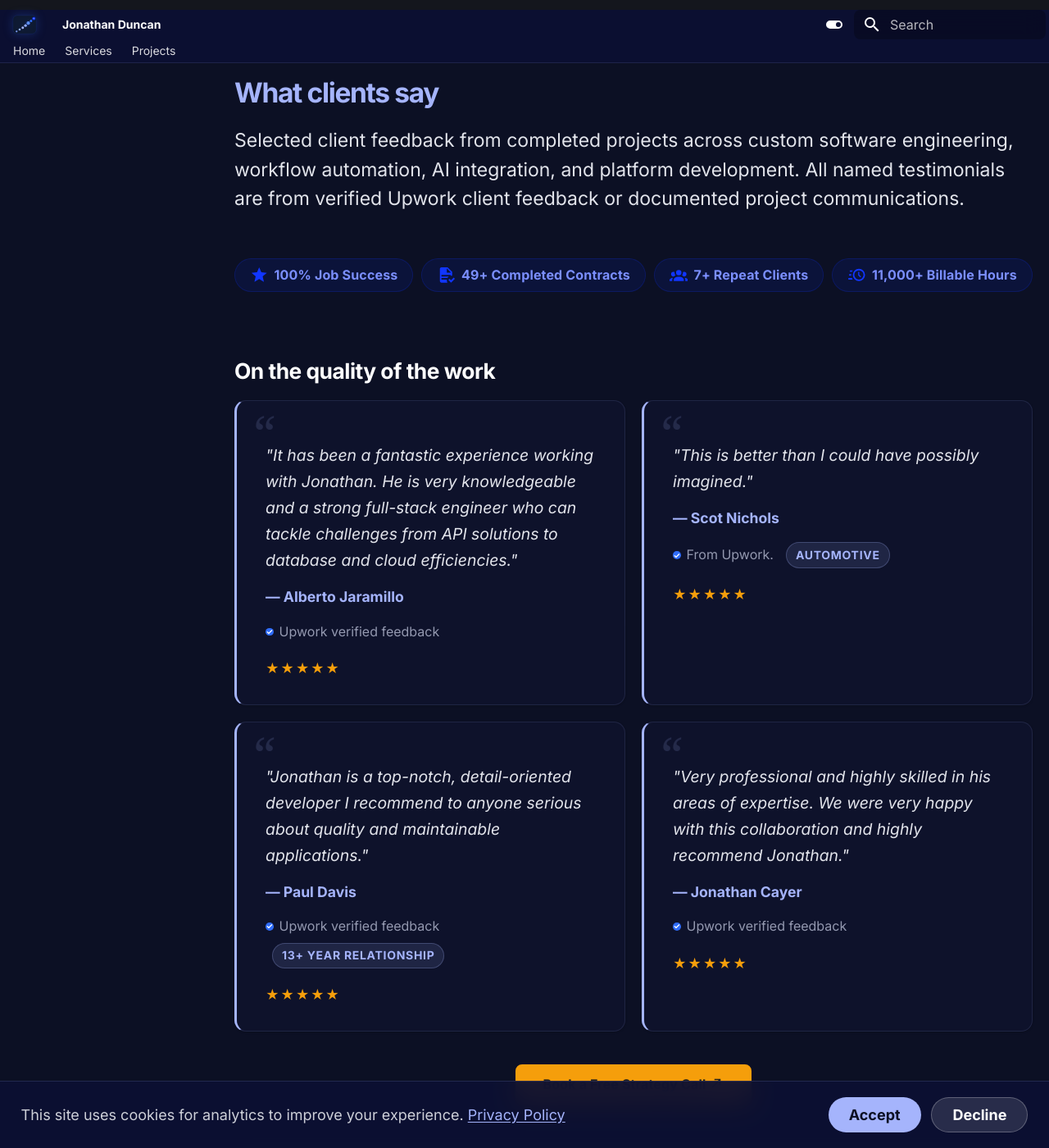
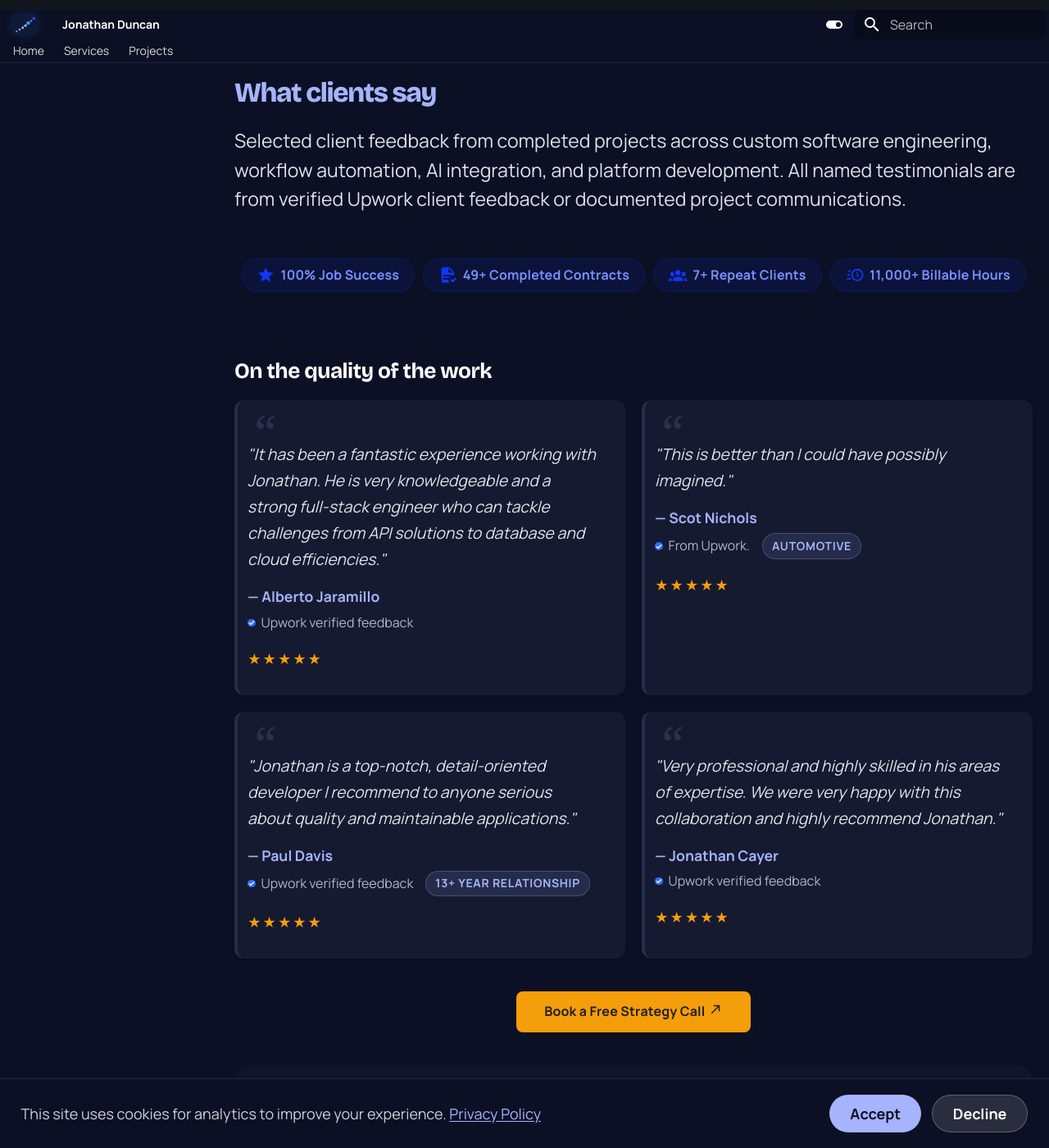
Before and after one commit to JonathanDDuncan/jonathanduncanprowebsite, an MkDocs documentation site: the page built from docs/testimonials.md, in a window 1280 px wide and 1400 px high. Shown: the whole window at 82% size. Built offline with MkDocs 1.6.1 and Material for MkDocs 9.7.7, drawn with Linux system fonts in a browser that asks for light colours.

Commit message:
style: update testimonial formatting to use blockquote elements and enhance accessibility features

```diff
--- a/docs/javascripts/extra.js
+++ b/docs/javascripts/extra.js
@@ -233,13 +233,25 @@
 
   var heroVisible   = true;
   var bottomVisible = false;
+  var cookieVisible = false;
 
   function updateBar() {
-    if (!heroVisible && !bottomVisible) {
+    if (!heroVisible && !bottomVisible && !cookieVisible) {
       ctaBar.classList.add("visible");
     } else {
       ctaBar.classList.remove("visible");
     }
+  }
+
+  /* Track cookie consent banner visibility */
+  var cookieBanner = document.querySelector(".cookie-consent");
+  if (cookieBanner) {
+    var cookieObs = new MutationObserver(function () {
+      cookieVisible = cookieBanner.classList.contains("visible");
+      updateBar();
+    });
+    cookieObs.observe(cookieBanner, { attributes: true, attributeFilter: ["class"] });
+    cookieVisible = cookieBanner.classList.contains("visible");
   }
 
   if (heroSection) {
@@ -380,8 +392,14 @@
         }
 
         /* Accessibility — carry over alt text */
-        svg.setAttribute("role", "img");
-        svg.setAttribute("aria-label", img.alt || "");
+        var altText = img.alt || "";
+        if (altText) {
+          svg.setAttribute("role", "img");
+          svg.setAttribute("aria-label", altText);
+        } else {
+          svg.setAttribute("role", "presentation");
+          svg.setAttribute("aria-hidden", "true");
+        }
 
         img.replaceWith(svg);
         svgs[i] = svg;
--- a/docs/stylesheets/extra.css
+++ b/docs/stylesheets/extra.css
@@ -3,6 +3,38 @@
    Royal Blue #1136FF | Cornflower #2F6CF9 | Periwinkle #A5B4FC
    Dark Charcoal #1F1F1F | Black #000000 | White #FFFFFF
    ========================================================================== */
+
+/* ---------- Skip link (a11y) ---------- */
+.skip-link {
+  position: absolute;
+  top: -100%;
+  left: 1rem;
+  z-index: 9999;
+  padding: 0.6rem 1.2rem;
+  background: var(--color-accent-warm, #F59E0B);
+  color: #1F1F1F;
+  font-weight: 700;
+  font-size: 0.85rem;
+  border-radius: 0 0 8px 8px;
+  text-decoration: none;
+  transition: top 0.2s;
+}
+
+.skip-link:focus {
+  top: 0;
+}
+
+/* ---------- Global focus-visible ---------- */
+a:focus-visible,
+button:focus-visible,
+[role="button"]:focus-visible,
+input:focus-visible,
+select:focus-visible,
+textarea:focus-visible,
+summary:focus-visible {
+  outline: 2px solid #A5B4FC;
+  outline-offset: 2px;
+}
 
 /* ---------- Design tokens: fluid spacing & typography ---------- */
 :root {
@@ -54,7 +86,7 @@
   --md-accent-fg-color: #A5B4FC;
   --md-typeset-a-color: #A5B4FC;
   --md-default-fg-color: #e2e4eb;
-  --md-default-fg-color--light: #9499b0;
+  --md-default-fg-color--light: #b0b5cc;
   --md-code-bg-color: #111530;
   --md-code-fg-color: #c8ccdf;
   --md-shadow-z1: 0 2px 12px rgba(17, 54, 255, 0.12);
@@ -66,11 +98,9 @@
   overflow-x: hidden;
 }
 
-/* ---------- Header — glass morphism ---------- */
+/* ---------- Header ---------- */
 .md-header {
-  background: rgba(12, 16, 50, 0.92);
-  backdrop-filter: blur(16px) saturate(1.4);
-  -webkit-backdrop-filter: blur(16px) saturate(1.4);
+  background: #0c1024;
   border-bottom: 1px solid rgba(165, 180, 252, 0.12);
 }
 
@@ -206,16 +236,14 @@
   background-color: rgba(165, 180, 252, 0.1);
 }
 
-/* ---------- Footer — glass morphism (matches header) ---------- */
+/* ---------- Footer ---------- */
 .md-footer {
-  background: rgba(12, 16, 50, 0.92);
-  backdrop-filter: blur(16px) saturate(1.4);
-  -webkit-backdrop-filter: blur(16px) saturate(1.4);
+  background: #0c1024;
   border-top: 1px solid rgba(165, 180, 252, 0.12);
 }
 
 .md-footer-meta {
-  background: rgba(12, 16, 50, 0.92);
+  background: #0c1024;
 }
 
 [data-md-color-scheme="default"] .md-footer {
@@ -237,19 +265,19 @@
 .md-typeset .grid.cards > ol > li,
 .md-typeset .grid.cards > ul > li {
   border: 1px solid rgba(47, 108, 249, 0.12);
-  border-left: 3px solid transparent;
   border-radius: 14px;
   padding: var(--space-xl) var(--space-lg);
   transition: border-color 0.25s cubic-bezier(0.33, 1, 0.68, 1),
               box-shadow 0.25s ease,
-              transform 0.25s cubic-bezier(0.33, 1, 0.68, 1);
+              transform 0.25s cubic-bezier(0.33, 1, 0.68, 1),
+              background-color 0.25s ease;
   box-shadow: 0 1px 3px rgba(0, 0, 0, 0.04), 0 1px 2px rgba(0, 0, 0, 0.06);
 }
 
 .md-typeset .grid.cards > ol > li:hover,
 .md-typeset .grid.cards > ul > li:hover {
-  border-color: rgba(17, 54, 255, 0.18);
-  border-left: 3px solid #1136FF;
+  border-color: rgba(17, 54, 255, 0.22);
+  background-color: rgba(17, 54, 255, 0.03);
   box-shadow: 0 12px 24px rgba(17, 54, 255, 0.08), 0 4px 8px rgba(0, 0, 0, 0.04);
   transform: translateY(-4px);
 }
@@ -257,7 +285,6 @@
 [data-md-color-scheme="slate"] .md-typeset .grid.cards > ol > li,
 [data-md-color-scheme="slate"] .md-typeset .grid.cards > ul > li {
   border-color: rgba(165, 180, 252, 0.1);
-  border-left: 3px solid transparent;
   background: rgba(17, 20, 50, 0.5);
   box-shadow: 0 1px 3px rgba(0, 0, 0, 0.12), 0 1px 2px rgba(0, 0, 0, 0.08);
 }
@@ -265,7 +292,7 @@
 [data-md-color-scheme="slate"] .md-typeset .grid.cards > ol > li:hover,
 [data-md-color-scheme="slate"] .md-typeset .grid.cards > ul > li:hover {
   border-color: rgba(165, 180, 252, 0.25);
-  border-left: 3px solid #A5B4FC;
+  background: rgba(165, 180, 252, 0.06);
   box-shadow: 0 12px 24px rgba(165, 180, 252, 0.06);
 }
 
@@ -321,6 +348,13 @@
 }
 
 /* ---------- Headings ---------- */
+.md-typeset h1,
+.md-typeset h2,
+.md-typeset h3,
+.md-typeset h4 {
+  font-family: 'Bricolage Grotesque', var(--md-text-font-family), sans-serif;
+}
+
 .md-typeset h1 {
   font-size: var(--text-2xl);
   line-height: 1.08;
@@ -372,6 +406,14 @@
   word-wrap: break-word;
 }
 
+/* Body text line length cap */
+.md-typeset > p,
+.md-typeset > ul,
+.md-typeset > ol,
+.md-typeset > blockquote {
+  max-width: 75ch;
+}
+
 /* ---------- Admonitions ---------- */
 .md-typeset .admonition,
 .md-typeset details {
@@ -396,9 +438,9 @@
 /* ---------- Blockquote / testimonial quotes ---------- */
 .md-typeset blockquote {
   position: relative;
-  border-left: 3px solid var(--color-cornflower);
+  border: 1px solid rgba(47, 108, 249, 0.15);
   background: rgba(17, 54, 255, 0.04);
-  border-radius: 0 12px 12px 0;
+  border-radius: 12px;
   padding: 1.25rem 1.5rem 1.25rem 1.75rem;
   margin: 1.5rem 0;
   font-size: 0.95rem;
@@ -424,7 +466,7 @@
 
 [data-md-color-scheme="slate"] .md-typeset blockquote {
   background: rgba(165, 180, 252, 0.06);
-  border-left-color: var(--color-periwinkle);
+  border-color: rgba(165, 180, 252, 0.12);
   color: rgba(255, 255, 255, 0.82);
 }
 
@@ -1469,6 +1511,50 @@
    STATIC TESTIMONIAL GRID — replaces carousels
    ========================================================================== */
 
+/* Reset blockquote defaults when used as testimonial card */
+blockquote.testimonial-card {
+  border: none;
+  background: none;
+  margin: 0;
+  padding: 1.5rem 1.75rem;
+  padding-top: 2.5rem;
+  font-size: inherit;
+  line-height: inherit;
+  color: inherit;
+  max-width: none;
+}
+
+.md-typeset blockquote.testimonial-card::before {
+  content: '\201C';
+  position: absolute;
+  top: 0.4rem;
+  left: 1rem;
+  font-size: 3rem;
+  font-family: Georgia, serif;
+  line-height: 1;
+  color: rgba(17, 54, 255, 0.12);
+  opacity: 1;
+  pointer-events: none;
+}
+
+[data-md-color-scheme="slate"] .md-typeset blockquote.testimonial-card::before {
+  color: rgba(165, 180, 252, 0.15);
+}
+
+blockquote.testimonial-card p {
+  margin: 0;
+}
+
+blockquote.testimonial-card footer {
+  display: flex;
+  flex-direction: column;
+  gap: 0.25rem;
+}
+
+blockquote.testimonial-card cite {
+  font-style: normal;
+}
+
 .testimonial-static-grid {
   display: grid;
   grid-template-columns: repeat(2, 1fr);
@@ -1496,33 +1582,15 @@
   padding-top: 2.5rem;
   border-radius: 14px;
   border: 1px solid rgba(47, 108, 249, 0.14);
-  border-left: 3px solid #1136FF;
-  background: rgba(255, 255, 255, 0.92);
+  background: rgba(17, 54, 255, 0.02);
   box-shadow: 0 1px 3px rgba(0, 0, 0, 0.04), 0 1px 2px rgba(0, 0, 0, 0.06);
   transition: transform 0.25s cubic-bezier(0.33, 1, 0.68, 1), box-shadow 0.25s ease;
   position: relative;
 }
 
-.testimonial-card::before {
-  content: '\201C';
-  position: absolute;
-  top: 0.4rem;
-  left: 1rem;
-  font-size: 3rem;
-  font-family: Georgia, serif;
-  line-height: 1;
-  color: rgba(17, 54, 255, 0.12);
-  pointer-events: none;
-}
-
-[data-md-color-scheme="slate"] .testimonial-card::before {
-  color: rgba(165, 180, 252, 0.15);
-}
-
 [data-md-color-scheme="slate"] .testimonial-card {
   background: rgba(17, 20, 50, 0.55);
   border-color: rgba(165, 180, 252, 0.12);
-  border-left-color: #A5B4FC;
   box-shadow: 0 1px 3px rgba(0, 0, 0, 0.12), 0 1px 2px rgba(0, 0, 0, 0.08);
 }
 
@@ -1820,8 +1888,7 @@
   font-size: 1.15em;
   font-weight: 500;
   line-height: 1.6;
-  border-left: 3px solid #1136FF;
-  padding-left: 1.5rem;
+  padding-left: 0;
   text-align: left;
   margin: 0;
 }
@@ -1832,7 +1899,6 @@
 
 [data-md-color-scheme="slate"] .carousel-quote {
   color: #e2e4eb;
-  border-left-color: #A5B4FC;
 }
 
 .carousel-author {
@@ -1993,9 +2059,9 @@
   font-size: 1.05rem;
   line-height: 1.55;
   color: var(--md-default-fg-color);
-  border-left: 3px solid #1136FF;
+  border: 1px solid rgba(17, 54, 255, 0.1);
   background: rgba(17, 54, 255, 0.03);
-  border-radius: 0 10px 10px 0;
+  border-radius: 10px;
 }
 
 .hero-micro-testimonial em {
@@ -2003,7 +2069,7 @@
 }
 
 [data-md-color-scheme="slate"] .hero-micro-testimonial {
-  border-left-color: #A5B4FC;
+  border-color: rgba(165, 180, 252, 0.1);
   background: rgba(165, 180, 252, 0.04);
 }
 
@@ -2058,9 +2124,7 @@
    ========================================================================== */
 
 .site-footer {
-  background: rgba(12, 16, 50, 0.92);
-  backdrop-filter: blur(16px) saturate(1.4);
-  -webkit-backdrop-filter: blur(16px) saturate(1.4);
+  background: #0c1024;
   border-top: 1px solid rgba(165, 180, 252, 0.12);
   color: rgba(226, 228, 235, 0.85);
   padding: var(--space-xl) var(--space-lg) var(--space-lg);
@@ -2240,9 +2304,7 @@
   right: 0;
   z-index: 200;
   padding: var(--space-md) var(--space-lg);
-  background: rgba(12, 16, 50, 0.95);
-  backdrop-filter: blur(16px) saturate(1.4);
-  -webkit-backdrop-filter: blur(16px) saturate(1.4);
+  background: #0c1024;
   border-top: 1px solid rgba(165, 180, 252, 0.15);
   color: rgba(226, 228, 235, 0.9);
   display: flex;
--- a/docs/testimonials.md
+++ b/docs/testimonials.md
@@ -18,29 +18,37 @@
 
 <div class="testimonial-static-grid">
 
-  <div class="testimonial-card">
-    <span class="testimonial-card__quote">"It has been a fantastic experience working with Jonathan. He is very knowledgeable and a strong full-stack engineer who can tackle challenges from API solutions to database and cloud efficiencies."</span>
-    <span class="testimonial-card__author">— Alberto Jaramillo</span>
-    <span class="testimonial-card__meta">Upwork verified feedback</span>
-  </div>
+  <blockquote class="testimonial-card">
+    <p class="testimonial-card__quote">"It has been a fantastic experience working with Jonathan. He is very knowledgeable and a strong full-stack engineer who can tackle challenges from API solutions to database and cloud efficiencies."</p>
+    <footer>
+      <cite class="testimonial-card__author">— Alberto Jaramillo</cite>
+      <span class="testimonial-card__meta">Upwork verified feedback</span>
+    </footer>
+  </blockquote>
 
-  <div class="testimonial-card">
-    <span class="testimonial-card__quote">"This is better than I could have possibly imagined."</span>
-    <span class="testimonial-card__author">— Scot Nichols</span>
-    <span class="testimonial-card__meta">From Upwork. <span class="industry-tag">Automotive</span></span>
-  </div>
+  <blockquote class="testimonial-card">
+    <p class="testimonial-card__quote">"This is better than I could have possibly imagined."</p>
+    <footer>
+      <cite class="testimonial-card__author">— Scot Nichols</cite>
+      <span class="testimonial-card__meta">From Upwork. <span class="industry-tag">Automotive</span></span>
+    </footer>
+  </blockquote>
 
-  <div class="testimonial-card">
-    <span class="testimonial-card__quote">"Jonathan is a top-notch, detail-oriented developer I recommend to anyone serious about quality and maintainable applications."</span>
-    <span class="testimonial-card__author">— Paul Davis</span>
-    <span class="testimonial-card__meta">Upwork verified feedback <span class="industry-tag">13+ year relationship</span></span>
-  </div>
+  <blockquote class="testimonial-card">
+    <p class="testimonial-card__quote">"Jonathan is a top-notch, detail-oriented developer I recommend to anyone serious about quality and maintainable applications."</p>
+    <footer>
+      <cite class="testimonial-card__author">— Paul Davis</cite>
+      <span class="testimonial-card__meta">Upwork verified feedback <span class="industry-tag">13+ year relationship</span></span>
+    </footer>
+  </blockquote>
 
-  <div class="testimonial-card">
-    <span class="testimonial-card__quote">"Very professional and highly skilled in his areas of expertise. We were very happy with this collaboration and highly recommend Jonathan."</span>
-    <span class="testimonial-card__author">— Jonathan Cayer</span>
-    <span class="testimonial-card__meta">Upwork verified feedback</span>
-  </div>
+  <blockquote class="testimonial-card">
+    <p class="testimonial-card__quote">"Very professional and highly skilled in his areas of expertise. We were very happy with this collaboration and highly recommend Jonathan."</p>
+    <footer>
+      <cite class="testimonial-card__author">— Jonathan Cayer</cite>
+      <span class="testimonial-card__meta">Upwork verified feedback</span>
+    </footer>
+  </blockquote>
 
 </div>
 
@@ -54,29 +62,37 @@
 
 <div class="testimonial-static-grid">
 
-  <div class="testimonial-card">
-    <span class="testimonial-card__quote">"Jonathan was great to work with. He understood requirements quickly, suggested improvements, and asked strong clarifying questions when things were unclear. I'd work with him again."</span>
-    <span class="testimonial-card__author">— Katherine Labelle</span>
-    <span class="testimonial-card__meta">Upwork verified feedback</span>
-  </div>
+  <blockquote class="testimonial-card">
+    <p class="testimonial-card__quote">"Jonathan was great to work with. He understood requirements quickly, suggested improvements, and asked strong clarifying questions when things were unclear. I'd work with him again."</p>
+    <footer>
+      <cite class="testimonial-card__author">— Katherine Labelle</cite>
+      <span class="testimonial-card__meta">Upwork verified feedback</span>
+    </footer>
+  </blockquote>
 
-  <div class="testimonial-card">
-    <span class="testimonial-card__quote">"Jonathan provided a very detailed report, clearly explained the likely issue, and proposed solutions to our web app problems. He was very knowledgeable and understood our concerns. We would definitely work with him again."</span>
-    <span class="testimonial-card__author">— Jack Wongpaitoonpiya</span>
-    <span class="testimonial-card__meta">Upwork verified feedback</span>
-  </div>
+  <blockquote class="testimonial-card">
+    <p class="testimonial-card__quote">"Jonathan provided a very detailed report, clearly explained the likely issue, and proposed solutions to our web app problems. He was very knowledgeable and understood our concerns. We would definitely work with him again."</p>
+    <footer>
+      <cite class="testimonial-card__author">— Jack Wongpaitoonpiya</cite>
+      <span class="testimonial-card__meta">Upwork verified feedback</span>
+    </footer>
+  </blockquote>
 
-  <div class="testimonial-card">
-    <span class="testimonial-card__quote">"Jonathan has excellent communication skills and delivered exactly what we wanted with a very fast turnaround."</span>
-    <span class="testimonial-card__author">— Robert Williams</span>
-    <span class="testimonial-card__meta">Upwork verified feedback</span>
-  </div>
+  <blockquote class="testimonial-card">
+    <p class="testimonial-card__quote">"Jonathan has excellent communication skills and delivered exactly what we wanted with a very fast turnaround."</p>
+    <footer>
+      <cite class="testimonial-card__author">— Robert Williams</cite>
+      <span class="testimonial-card__meta">Upwork verified feedback</span>
+    </footer>
+  </blockquote>
 
-  <div class="testimonial-card">
-    <span class="testimonial-card__quote">"Excellent work from a creative and knowledgeable contractor."</span>
-    <span class="testimonial-card__author">— Oliphant Smeaton</span>
-    <span class="testimonial-card__meta">Upwork verified feedback</span>
-  </div>
+  <blockquote class="testimonial-card">
+    <p class="testimonial-card__quote">"Excellent work from a creative and knowledgeable contractor."</p>
+    <footer>
+      <cite class="testimonial-card__author">— Oliphant Smeaton</cite>
+      <span class="testimonial-card__meta">Upwork verified feedback</span>
+    </footer>
+  </blockquote>
 
 </div>
 
@@ -90,23 +106,29 @@
 
 <div class="testimonial-static-grid">
 
-  <div class="testimonial-card">
-    <span class="testimonial-card__quote">"Jonathan built a custom solution that became a game changer for our workflow. It is significantly faster than our previous process and helped us reduce redundant steps in day-to-day operations."</span>
-    <span class="testimonial-card__author">— Scot Nichols</span>
-    <span class="testimonial-card__meta no-verify">Adapted from project communications.<span class="industry-tag">Automotive</span></span>
-  </div>
+  <blockquote class="testimonial-card">
+    <p class="testimonial-card__quote">"Jonathan built a custom solution that became a game changer for our workflow. It is significantly faster than our previous process and helped us reduce redundant steps in day-to-day operations."</p>
+    <footer>
+      <cite class="testimonial-card__author">— Scot Nichols</cite>
+      <span class="testimonial-card__meta no-verify">Adapted from project communications.<span class="industry-tag">Automotive</span></span>
+    </footer>
+  </blockquote>
 
-  <div class="testimonial-card">
-    <span class="testimonial-card__quote">"Jonathan did great work modernizing our legacy systems into a new environment. He is a strong coder, easy to work with, and knows exactly what he's doing."</span>
-    <span class="testimonial-card__author">— Adrian Noble</span>
-    <span class="testimonial-card__meta">Upwork verified feedback</span>
-  </div>
+  <blockquote class="testimonial-card">
+    <p class="testimonial-card__quote">"Jonathan did great work modernizing our legacy systems into a new environment. He is a strong coder, easy to work with, and knows exactly what he's doing."</p>
+    <footer>
+      <cite class="testimonial-card__author">— Adrian Noble</cite>
+      <span class="testimonial-card__meta">Upwork verified feedback</span>
+    </footer>
+  </blockquote>
 
-  <div class="testimonial-card">
-    <span class="testimonial-card__quote">"All the work Jonathan did was top-notch, and his work proved very valuable."</span>
-    <span class="testimonial-card__author">— Marcos Barrera</span>
-    <span class="testimonial-card__meta">Upwork verified feedback</span>
-  </div>
+  <blockquote class="testimonial-card">
+    <p class="testimonial-card__quote">"All the work Jonathan did was top-notch, and his work proved very valuable."</p>
+    <footer>
+      <cite class="testimonial-card__author">— Marcos Barrera</cite>
+      <span class="testimonial-card__meta">Upwork verified feedback</span>
+    </footer>
+  </blockquote>
 
 </div>
 
@@ -120,17 +142,21 @@
 
 <div class="testimonial-static-grid">
 
-  <div class="testimonial-card">
-    <span class="testimonial-card__quote">"Jonathan is absolutely incredible. I have yet to give him a hurdle he can't clear. He is competent, capable, conscientious, and creative."</span>
-    <span class="testimonial-card__author">— Scot Nichols</span>
-    <span class="testimonial-card__meta">Upwork verified feedback. <span class="industry-tag">Automotive</span></span>
-  </div>
+  <blockquote class="testimonial-card">
+    <p class="testimonial-card__quote">"Jonathan is absolutely incredible. I have yet to give him a hurdle he can't clear. He is competent, capable, conscientious, and creative."</p>
+    <footer>
+      <cite class="testimonial-card__author">— Scot Nichols</cite>
+      <span class="testimonial-card__meta">Upwork verified feedback. <span class="industry-tag">Automotive</span></span>
+    </footer>
+  </blockquote>
 
-  <div class="testimonial-card">
-    <span class="testimonial-card__quote">"Jonathan is a fantastic full-stack developer who is always looking to do what is best for the client and customers. He has great programming skills and is very proactive when additional research is needed."</span>
-    <span class="testimonial-card__author">— Alberto Jaramillo</span>
-    <span class="testimonial-card__meta">Upwork verified feedback</span>
-  </div>
+  <blockquote class="testimonial-card">
+    <p class="testimonial-card__quote">"Jonathan is a fantastic full-stack developer who is always looking to do what is best for the client and customers. He has great programming skills and is very proactive when additional research is needed."</p>
+    <footer>
+      <cite class="testimonial-card__author">— Alberto Jaramillo</cite>
+      <span class="testimonial-card__meta">Upwork verified feedback</span>
+    </footer>
+  </blockquote>
 
 </div>
 
--- a/mkdocs.yml
+++ b/mkdocs.yml
@@ -46,8 +46,8 @@
       primary: custom
       accent: custom
   font:
-    text: Inter
-    code: Roboto Mono
+    text: Manrope
+    code: JetBrains Mono
   logo: assets/logo.svg
   favicon: assets/favicon.png
 
--- a/overrides/main.html
+++ b/overrides/main.html
@@ -5,6 +5,9 @@
 <!-- Font preconnect hints -->
 <link rel="preconnect" href="https://fonts.googleapis.com">
 <link rel="preconnect" href="https://fonts.gstatic.com" crossorigin>
+
+<!-- Display font -->
+<link href="https://fonts.googleapis.com/css2?family=Bricolage+Grotesque:opsz,wght@12..96,400;12..96,600;12..96,700;12..96,800&display=swap" rel="stylesheet">
 
 <!-- Canonical URL -->
 <link rel="canonical" href="{{ page.canonical_url }}">
@@ -26,6 +29,7 @@
 {% endblock %}
 
 {% block announce %}
+<a href="#content" class="skip-link">Skip to main content</a>
 {% endblock %}
 
 {% block footer %}
```
Also changed, not shown: docs/index.md (+21 -15 lines), site/404.html.
